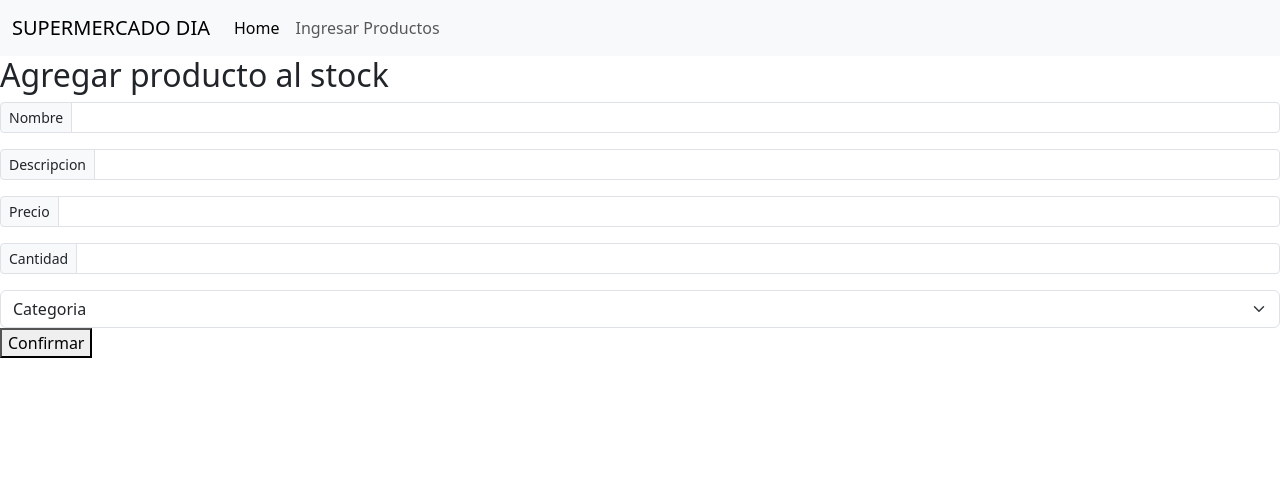
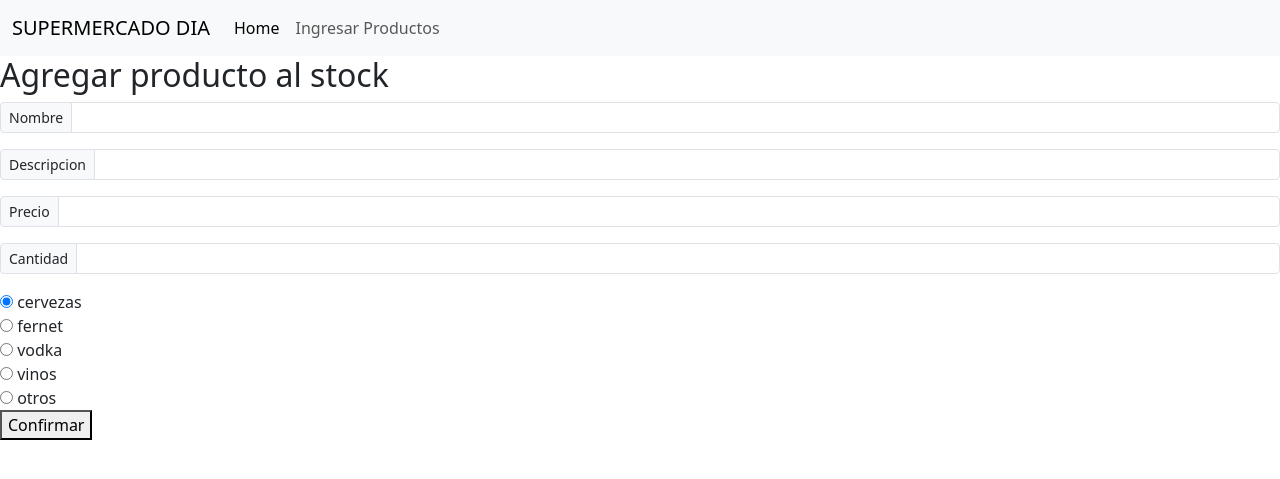
Before and after one commit to Gpanelli3/sistema-de-ventas, a Python web app: template templates/productos.html in a window 1280 px wide. Shown: the top 479 px of the page. Run offline with Jinja, Linux system fonts and the light colour scheme; the template is opened without the code that fills it, so the values that code supplies are empty.

Commit message:
'falta-diseno'

```diff
--- a/templates/productos.html
+++ b/templates/productos.html
@@ -54,13 +54,14 @@
             <input type="number" name="cantidad" id="cantidad" class="form-control" aria-label="Sizing example input" aria-describedby="inputGroup-sizing-sm" >
           </div>
 
-          <select class="form-select" aria-label="Default select example">
-            <option selected>Categoria</option>
-            <option value="5" name="categoria" id="categoria">Cervezas</option>
-            <option value="6" name="categoria" id="categoria">Fernet</option>
-            <option value="7" name="categoria" id="categoria">Vodka</option>
-            <option value="8" name="categoria" id="categoria">Vinos</option>
-          </select>
+
+          <input type="radio" name="categoria" value="5" checked> cervezas<br>
+          <input type="radio" name="categoria" value="6"> fernet<br>
+          <input type="radio" name="categoria" value="7"> vodka<br>
+          <input type="radio" name="categoria" value="8"> vinos<br>
+          <input type="radio" name="categoria" value="9"> otros<br>
+
+
 
 
 
```
